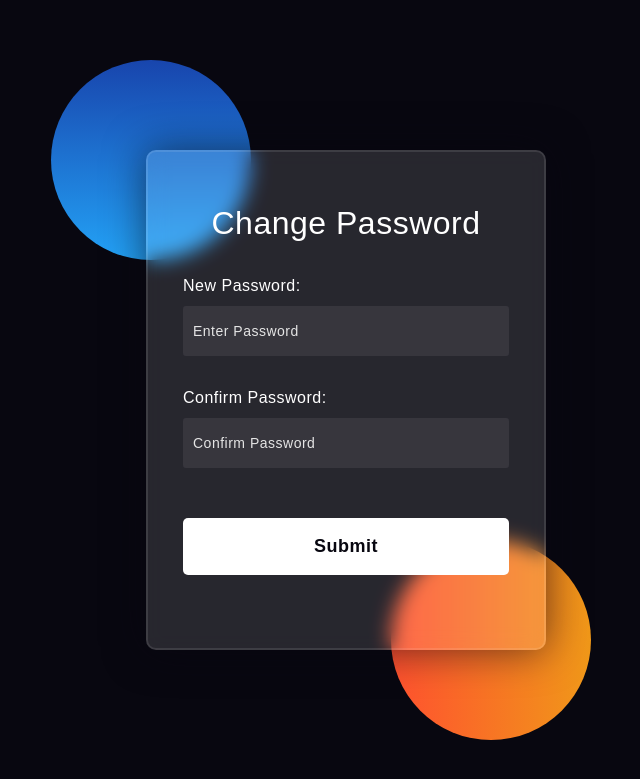
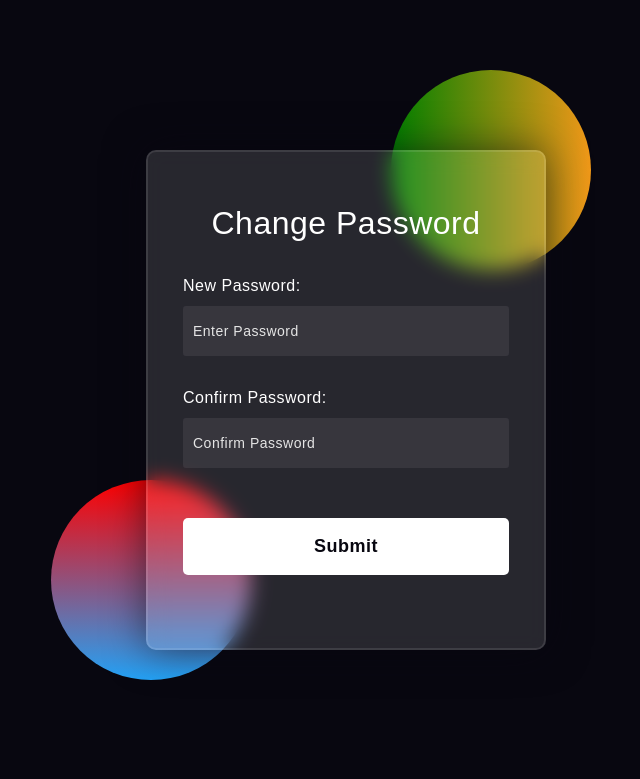
Before and after one commit to tweizy/employee-management-system, a PHP site: page /changepassword.php in a window 1280 px wide. Shown: the top 779 px of the page, without its empty margins (294-934 px from the left). Run offline with PHP 8.4, Linux system fonts and the light colour scheme; the visitor is signed in with stand-in values (Sample User, id 1).

Commit message:
modifying style for change password page

```diff
--- a/changepassword.php
+++ b/changepassword.php
@@ -74,20 +74,20 @@ body{
 }
 .shape:first-child{
     background: linear-gradient(
-        #1845ad,
+        red,
         #23a2f6
     );
     left: -80px;
-    top: -80px;
+    top: 340px;
 }
 .shape:last-child{
     background: linear-gradient(
         to right,
-        #ff512f,
+        green,
         #f09819
     );
     right: -30px;
-    bottom: -80px;
+    bottom: 390px;
 }
 form{
     height: 500px;
```
